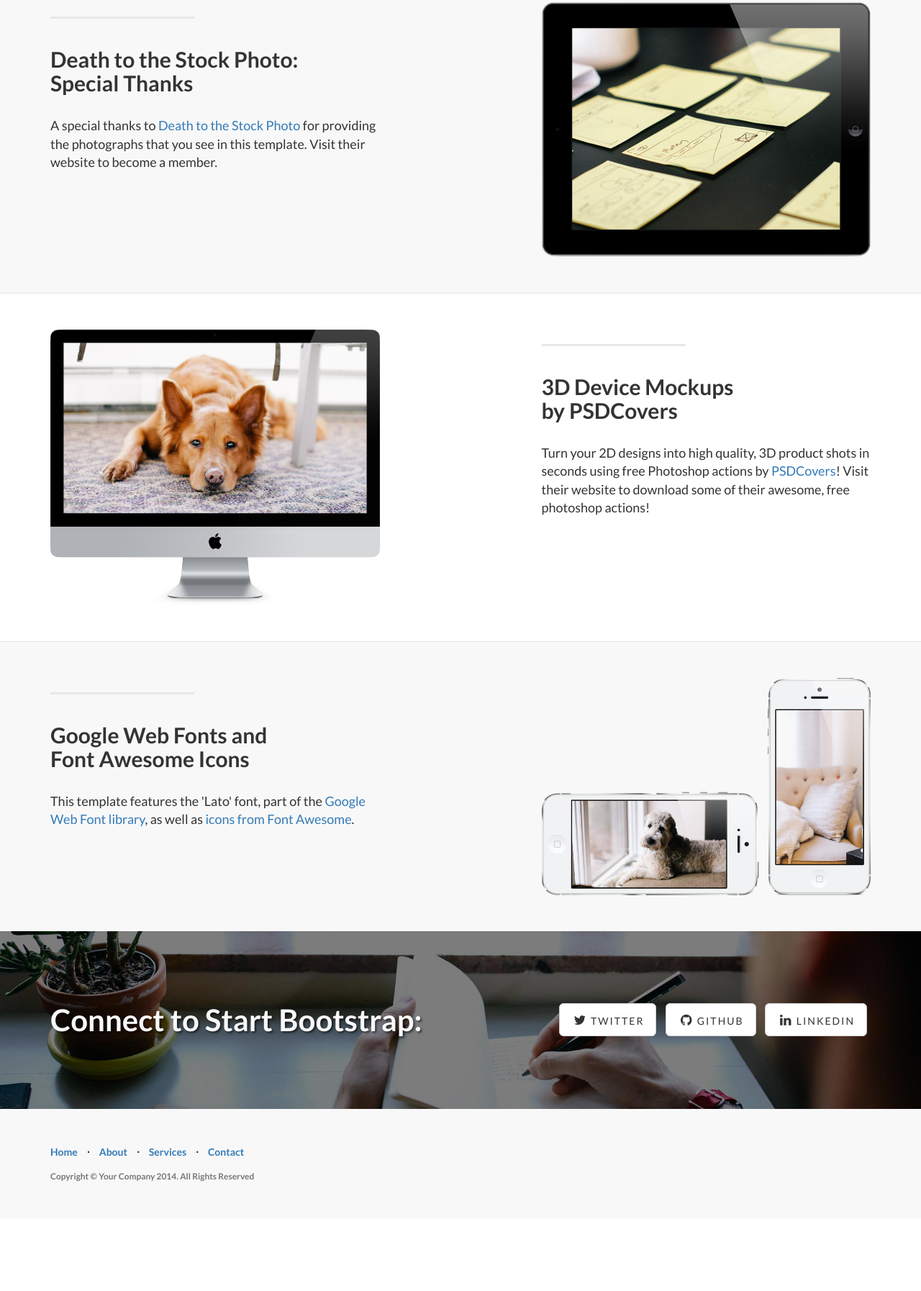
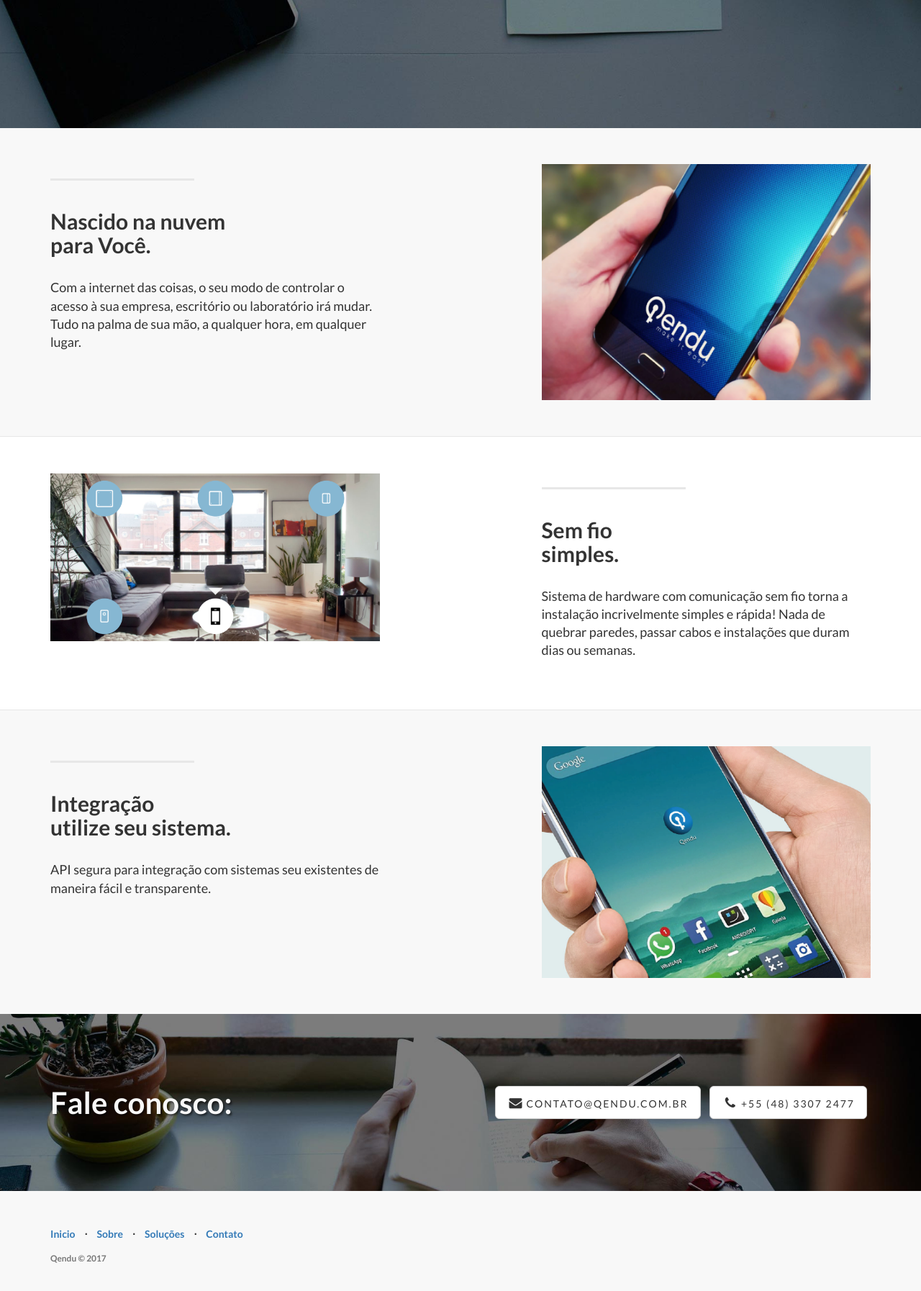
Before and after one commit to qendu/qendu.github.io, a plain HTML site: page index.html in a window 1280 px wide. Shown: the part 824-2618 px from the top of the page at 72% size. Before the commit the page ends 2517 px from the top, so only its background shows below. Drawn offline with Linux system fonts and the light colour scheme.

Commit message:
Qendu landing page

```diff
--- a/index.html
+++ b/index.html
@@ -9,7 +9,8 @@
     <meta name="description" content="">
     <meta name="author" content="">
 
-    <title>Landing Page - Start Bootstrap Theme</title>
+    <link rel="shortcut icon" href="img/favicon.ico" />
+    <title>Qendu - Make it easy</title>
 
     <!-- Bootstrap Core CSS -->
     <link href="css/bootstrap.min.css" rel="stylesheet">
@@ -43,19 +44,19 @@
                     <span class="icon-bar"></span>
                     <span class="icon-bar"></span>
                 </button>
-                <a class="navbar-brand topnav" href="#">Start Bootstrap</a>
+				<a style=" padding-top: 0px;" class="navbar-brand topnav" href="index.html"><img src="img/image4168.png" alt="qendu" /></a>
             </div>
             <!-- Collect the nav links, forms, and other content for toggling -->
             <div class="collapse navbar-collapse" id="bs-example-navbar-collapse-1">
                 <ul class="nav navbar-nav navbar-right">
                     <li>
-                        <a href="#about">About</a>
+                        <a href="#about">Sobre</a>
                     </li>
                     <li>
-                        <a href="#services">Services</a>
+                        <a href="#services">Soluções</a>
                     </li>
                     <li>
-                        <a href="#contact">Contact</a>
+                        <a href="#contact">Contato</a>
                     </li>
                 </ul>
             </div>
@@ -73,19 +74,19 @@
             <div class="row">
                 <div class="col-lg-12">
                     <div class="intro-message">
-                        <h1>Landing Page</h1>
-                        <h3>A Template by Start Bootstrap</h3>
+                        <h1>
+
+						<a href="index.html"><img style="margin: 0 auto;" class="img-responsive" src="img/qendu_c.png" alt="qendu" /></a>
+
+						</h1>
+                        <h3>Descomplicando o controle de acesso</h3>
                         <hr class="intro-divider">
                         <ul class="list-inline intro-social-buttons">
+
                             <li>
-                                <a href="https://twitter.com/SBootstrap" class="btn btn-default btn-lg"><i class="fa fa-twitter fa-fw"></i> <span class="network-name">Twitter</span></a>
+                                <a href="#services" class="btn btn-default btn-lg"><i class="fa fa-arrow-down fa-fw"></i> <span class="network-name">SAIBA MAIS</span></a>
                             </li>
-                            <li>
-                                <a href="https://github.com/IronSummitMedia/startbootstrap" class="btn btn-default btn-lg"><i class="fa fa-github fa-fw"></i> <span class="network-name">Github</span></a>
-                            </li>
-                            <li>
-                                <a href="#" class="btn btn-default btn-lg"><i class="fa fa-linkedin fa-fw"></i> <span class="network-name">Linkedin</span></a>
-                            </li>
+
                         </ul>
                     </div>
                 </div>
@@ -107,11 +108,11 @@
                 <div class="col-lg-5 col-sm-6">
                     <hr class="section-heading-spacer">
                     <div class="clearfix"></div>
-                    <h2 class="section-heading">Death to the Stock Photo:<br>Special Thanks</h2>
-                    <p class="lead">A special thanks to <a target="_blank" href="http://join.deathtothestockphoto.com/">Death to the Stock Photo</a> for providing the photographs that you see in this template. Visit their website to become a member.</p>
+                    <h2 class="section-heading">Nascido na nuvem<br> para Você.</h2>
+                    <p class="lead">Com a internet das coisas, o seu modo de controlar o acesso à sua empresa, escritório ou laboratório irá mudar. Tudo na palma de sua mão, a qualquer hora, em qualquer lugar.</p>
                 </div>
                 <div class="col-lg-5 col-lg-offset-2 col-sm-6">
-                    <img class="img-responsive" src="img/ipad.png" alt="">
+                    <img class="img-responsive" src="img/app_qendu.png" alt="">
                 </div>
             </div>
 
@@ -129,11 +130,11 @@
                 <div class="col-lg-5 col-lg-offset-1 col-sm-push-6  col-sm-6">
                     <hr class="section-heading-spacer">
                     <div class="clearfix"></div>
-                    <h2 class="section-heading">3D Device Mockups<br>by PSDCovers</h2>
-                    <p class="lead">Turn your 2D designs into high quality, 3D product shots in seconds using free Photoshop actions by <a target="_blank" href="http://www.psdcovers.com/">PSDCovers</a>! Visit their website to download some of their awesome, free photoshop actions!</p>
+                    <h2 class="section-heading">Sem fio<br>simples.</h2>
+                    <p class="lead">Sistema de hardware com comunicação sem fio torna a instalação incrivelmente simples e rápida! Nada de quebrar paredes, passar cabos e instalações que duram dias ou semanas.</p>
                 </div>
                 <div class="col-lg-5 col-sm-pull-6  col-sm-6">
-                    <img class="img-responsive" src="img/dog.png" alt="">
+                    <img class="img-responsive" src="img/wireless.png" alt="">
                 </div>
             </div>
 
@@ -151,11 +152,11 @@
                 <div class="col-lg-5 col-sm-6">
                     <hr class="section-heading-spacer">
                     <div class="clearfix"></div>
-                    <h2 class="section-heading">Google Web Fonts and<br>Font Awesome Icons</h2>
-                    <p class="lead">This template features the 'Lato' font, part of the <a target="_blank" href="http://www.google.com/fonts">Google Web Font library</a>, as well as <a target="_blank" href="http://fontawesome.io">icons from Font Awesome</a>.</p>
+                    <h2 class="section-heading">Integração<br>utilize seu sistema.</h2>
+                    <p class="lead">API segura para integração com sistemas seu existentes de maneira fácil e transparente.</p>
                 </div>
                 <div class="col-lg-5 col-lg-offset-2 col-sm-6">
-                    <img class="img-responsive" src="img/phones.png" alt="">
+                    <img class="img-responsive" src="img/api.png" alt="">
                 </div>
             </div>
 
@@ -172,19 +173,17 @@
 
             <div class="row">
                 <div class="col-lg-6">
-                    <h2>Connect to Start Bootstrap:</h2>
+                    <h2>Fale conosco:</h2>
                 </div>
                 <div class="col-lg-6">
                     <ul class="list-inline banner-social-buttons">
                         <li>
-                            <a href="https://twitter.com/SBootstrap" class="btn btn-default btn-lg"><i class="fa fa-twitter fa-fw"></i> <span class="network-name">Twitter</span></a>
+                            <a href="mailto:contato@qendu.com.br" class="btn btn-default btn-lg"><i class="fa fa-envelope fa-fw"></i> <span class="network-name">contato@qendu.com.br</span></a>
                         </li>
-                        <li>
-                            <a href="https://github.com/IronSummitMedia/startbootstrap" class="btn btn-default btn-lg"><i class="fa fa-github fa-fw"></i> <span class="network-name">Github</span></a>
+						   <li>
+                            <a href="tel:+554833072477" class="btn btn-default btn-lg"><i class="fa fa-phone fa-fw"></i> <span class="network-name">+55  (48) 3307 2477</span></a>
                         </li>
-                        <li>
-                            <a href="#" class="btn btn-default btn-lg"><i class="fa fa-linkedin fa-fw"></i> <span class="network-name">Linkedin</span></a>
-                        </li>
+
                     </ul>
                 </div>
             </div>
@@ -202,22 +201,22 @@
                 <div class="col-lg-12">
                     <ul class="list-inline">
                         <li>
-                            <a href="#">Home</a>
+                            <a href="#">Inicio</a>
                         </li>
                         <li class="footer-menu-divider">&sdot;</li>
                         <li>
-                            <a href="#about">About</a>
+                            <a href="#about">Sobre</a>
                         </li>
                         <li class="footer-menu-divider">&sdot;</li>
                         <li>
-                            <a href="#services">Services</a>
+                            <a href="#services">Soluções</a>
                         </li>
                         <li class="footer-menu-divider">&sdot;</li>
                         <li>
-                            <a href="#contact">Contact</a>
+                            <a href="#contact">Contato</a>
                         </li>
                     </ul>
-                    <p class="copyright text-muted small">Copyright &copy; Your Company 2014. All Rights Reserved</p>
+                    <p class="copyright text-muted small">Qendu &copy; 2017</p>
                 </div>
             </div>
         </div>
```
Also changed, not shown: img/Qendu PB-01.png (added), img/api.PNG (added), img/app_qendu.png (added), img/image4168.png (added), img/qendu.png (added), img/qendu_c.png (added), img/qendu_ec.png (added), img/wireless.PNG (added).
